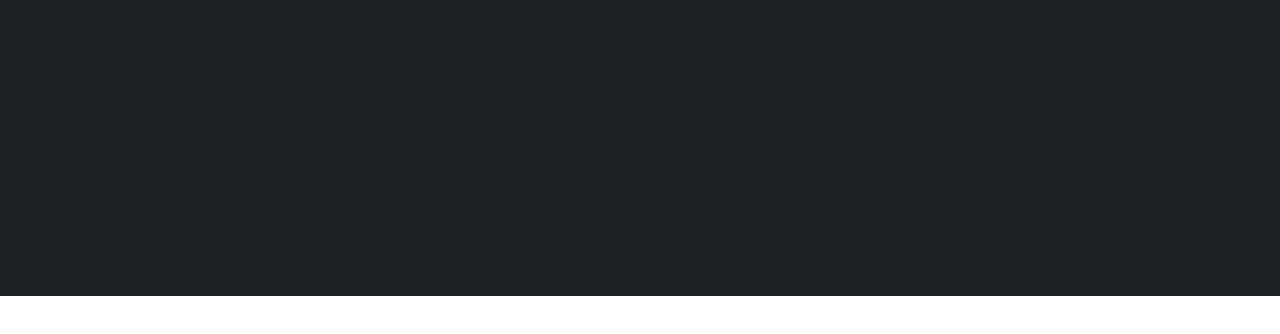
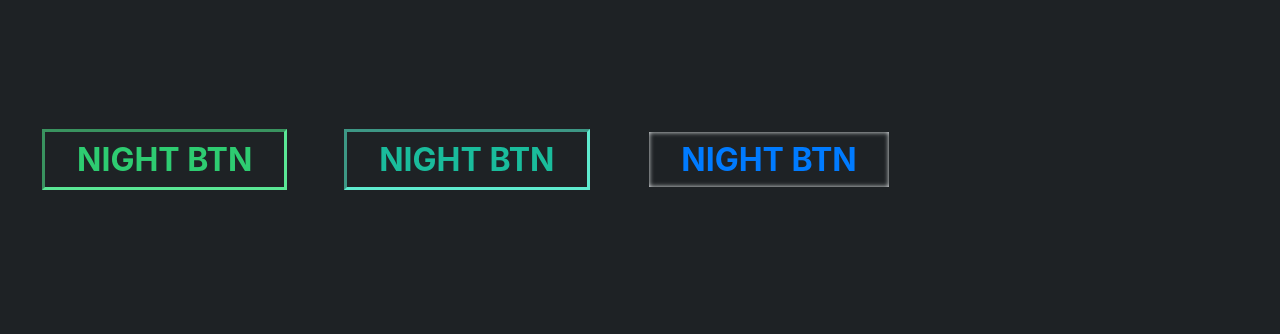
Before and after one commit to anirbansanu/btn-eff, a plain HTML site: page index.html in a window 1280 px wide. Shown: the part 752-1086 px from the top of the page. Before the commit the page ends 1048 px from the top, so only its background shows below. Drawn offline with nearby package versions, Linux system fonts and the light colour scheme.

Commit message:
new buttons added

```diff
--- a/btn-eff-style.css
+++ b/btn-eff-style.css
@@ -34,7 +34,7 @@ html{
     background-color: var(--white);
     justify-content: center;
     align-items: center;
-    overflow: hidden;
+    overflow: hidden !important;
     z-index: 1;
 }
 .eff-btn:hover{
@@ -198,18 +198,17 @@ transform: translateY(4px);
 
 .btn-cross-border-eff{
     background-color: var(--white);
-    overflow: visible;
+    overflow: visible !important;
     z-index: 1;
 }
 .btn-cross-border-eff::before{
     content: "";
     position: absolute;
+    background-color: transparent;
     top:0%;
     left:0%;
-    background-color: transparent;
     width: 100%;
     height: 100%;
-
     -moz-box-shadow:    inset 0 0 5px var(--primary);
     -webkit-box-shadow: inset 0 0 5px var(--primary);
     box-shadow:         inset 0 0 5px var(--primary);
@@ -220,7 +219,6 @@ transform: translateY(4px);
     left:-2%;
     padding: 5px;
 }
-
 .btn-cross-border-eff::after{
     content: "";
     position: absolute;
@@ -409,3 +407,81 @@ transform: translateY(4px);
     right: -2px;
     transition-delay: 0s, 0.4s, 1s, 1s;
 }
+
+.eff-fill-color::after{
+    content: "";
+    position: absolute;
+    text-transform: uppercase;
+    justify-content: center;
+    align-items: center;
+    bottom:0;
+    left:0;
+    width: 0%;
+    height: 10%;
+    border-radius: 30px 30px 0px 0px;
+    z-index: -1;
+    transition: all 0.3s linear;
+
+}
+.eff-fill-color:hover:after{
+    width: 100%;
+    height: 100%;
+    border-radius: 0;
+}
+.eff-fill-color::before{
+    content: "";
+    position: absolute;
+    text-transform: uppercase;
+    top:0;
+    right:0;
+    width: 0%;
+    height: 0%;
+    border-radius: 0px 0px 30px 30px;
+    justify-content: center;
+    align-items: center;
+    z-index: -1;
+    transition: all 0.3s ease-in-out;
+
+}
+.eff-fill-color:hover:before{
+    width: 100%;
+    height: 100%;
+    border-radius: 0;
+}
+
+.eff-left-arrow-btn{
+    overflow: hidden !important;
+    justify-content: center;
+    align-items: center;
+    width: 350px;
+    height: 70px;
+}
+.eff-left-arrow-btn::after{
+    content: "❯";
+    position: absolute;
+    top: 0;
+    right: 0;
+    width: 0%;
+    padding: 3px;
+    padding-left: 1.8rem;
+    font-size: 3.5rem;
+    height: 100%;
+    /* border-radius: 30px 0px 0px 30px; */
+    opacity: 0;
+    justify-content: center;
+    align-items: center;
+    color: white;
+    overflow: hidden;
+    z-index: -1;
+    transition: all 0.3s linear;
+}
+.eff-left-arrow-btn:hover:after{
+    width: 20%;
+    opacity: 1;
+}
+.eff-left-arrow-btn:hover{
+    color: white;
+}
+.eff-left-arrow-btn:active:after{
+    width: 0%;
+}
--- a/eff-color.css
+++ b/eff-color.css
@@ -16,6 +16,41 @@
     --l-warning:    #f5e663;
 }
 
+.eff-btn-transparent{
+    background-color: transparent;
+}
+.eff-outline-green{
+    color: var(--green);
+    outline-color:var(--l-green);
+    outline-style: inset;
+}
+.eff-outline-green:hover{
+    color: var(--white);
+}
+.eff-outline-primary{
+    color: var(--primary);
+    outline-color:var(--l-primary);
+    outline-style: inset;
+}
+.eff-outline-primary:hover{
+    color: var(--white);
+}
+.eff-outline-cyan{
+    color: var(--cyan);
+    outline-color:var(--l-cyan);
+    outline-style: inset;
+}
+.eff-outline-cyan:hover{
+    color: var(--l-cyan);
+}
+.eff-outline-white{
+    color: var(--white);
+    outline-color:var(--white);
+    outline-style: inset;
+}
+.eff-outline-white:hover{
+    color: var(--l-cyan);
+}
 .box-primary-shadow{
     -moz-box-shadow:    inset 0 0 5px var(--primary);
     -webkit-box-shadow: inset 0 0 5px var(--primary);
@@ -162,6 +197,10 @@
 }
 
 /* Color effects on Hover */
+.eff-green-hv:hover{
+    color: var(--white);
+    background-color: var(--green);
+}
 .eff-primary-hv:hover{
     color: var(--white);
     background-color: var(--primary);
--- a/index.html
+++ b/index.html
@@ -5,9 +5,10 @@
     <meta http-equiv="X-UA-Compatible" content="IE=edge">
     <meta name="viewport" content="width=device-width, initial-scale=1.0">
     <link rel="stylesheet" href="https://cdn.jsdelivr.net/npm/bootstrap@4.6.0/dist/css/bootstrap.min.css" integrity="sha384-B0vP5xmATw1+K9KRQjQERJvTumQW0nPEzvF6L/Z6nronJ3oUOFUFpCjEUQouq2+l" crossorigin="anonymous">
-    <!-- <link rel="stylesheet" href="./btn-eff-style.css">
-    <link rel="stylesheet" href="./eff-color.css"> -->
-    <link rel="stylesheet" href="./btn-eff.css">
+    <link rel="stylesheet" href="./btn-eff-style.css">
+    <link rel="stylesheet" href="./eff-color.css">
+    <!-- <link rel="stylesheet" href="./btn-eff.css"> -->
+    <link rel="stylesheet" href="./newcss.css">
 
     <title>btn-eff</title>
 </head>
@@ -56,12 +57,19 @@
             </div>
         </div>
     </div>
-    <div class="container-fluid eff-black" style="height: 50vh;justify-content: center;align-items: center;">
+    <div class="container-fluid eff-black" style="height: 30vh;justify-content: center;align-items: center;">
         <a class='eff-btn lines-to-fill-btn lines-to-fill-green eff-glow-green-hv m-5' href="#">Night Btn</a>
         <a class='eff-btn lines-to-fill-btn lines-to-fill-warning eff-glow-warning-hv m-5' href="#">Night Btn</a>
         <a class='eff-btn lines-to-fill-btn lines-to-fill-purple eff-glow-purple-hv m-5' href="#">Night Btn</a>
         <a class='eff-btn lines-to-fill-btn lines-to-fill-red eff-glow-red-hv m-5' href="#">Night Btn</a>
     </div>
+    <div class="container-fluid eff-black" style="height: 30vh;justify-content: center;align-items: center;">
+        <a class='eff-btn eff-btn-transparent eff-outline-green eff-fill-color btn-green-eff text-black-hv m-5' href="#">Night Btn</a>
 
+        <a class='eff-btn eff-btn-transparent eff-left-arrow-btn btn-green-eff eff-outline-cyan m-5' href="#">Night Btn</a>
+
+        <a class='eff-btn eff-btn-transparent box-white-shadow m-5' href="#">Night Btn</a>
+
+    </div>
 </body>
 </html>
```
